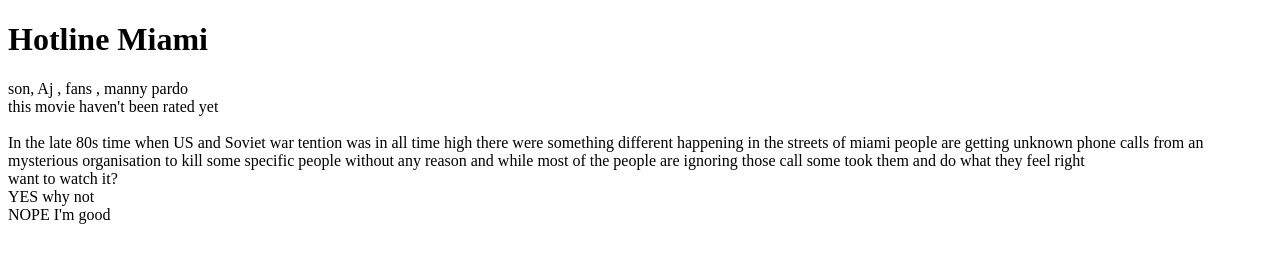
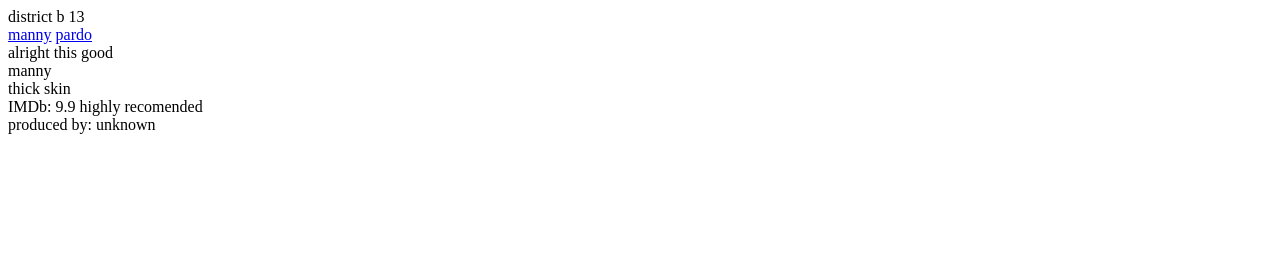
Before and after one commit to acciojob/semantic-imdb-RitikRunner, a website: page main.html in a window 1280 px wide. Drawn offline with Linux system fonts and the light colour scheme.

Commit message:
created a submission

```diff
--- a/main.html
+++ b/main.html
@@ -8,15 +8,28 @@
 
 <body>
 	<!-- the entire body must be written by student -->
-	<h1>Hotline Miami</h1>
-	<nav>son, Aj , fans , manny pardo</nav>
-	<aside>this movie haven't been rated yet</aside>
-	<br>
-	<summary>In the late 80s time when US and Soviet war tention was in all time high there were something different happening in the streets of miami people are getting unknown phone calls from an mysterious organisation to kill some specific people without any reason and while most of the people are ignoring those call some took them and do what they feel right </summary>
-	<section>want to watch it?</section>
-	<section>YES why not</section>
-	<section>NOPE I'm good</section>
-    <script type="text/javascript" src="./script.js">
+	<header>
+		district b 13
+	</header>
+	<nav>
+		<a href="#actor" id="nav-actor">manny</a>
+		<a href="#quote" id="nav-quote">pardo</a>
+	</nav>
+	<summary>
+		alright this good
+	</summary>
+	<section id="actor">
+		manny
+	</section>
+	<section id="quote">
+		thick skin
+	</section>
+	<aside>
+		IMDb: 9.9 highly recomended
+	</aside>
+	<footer>
+		produced by: unknown
+	</footer>
 </script>
 
 </body>
```
